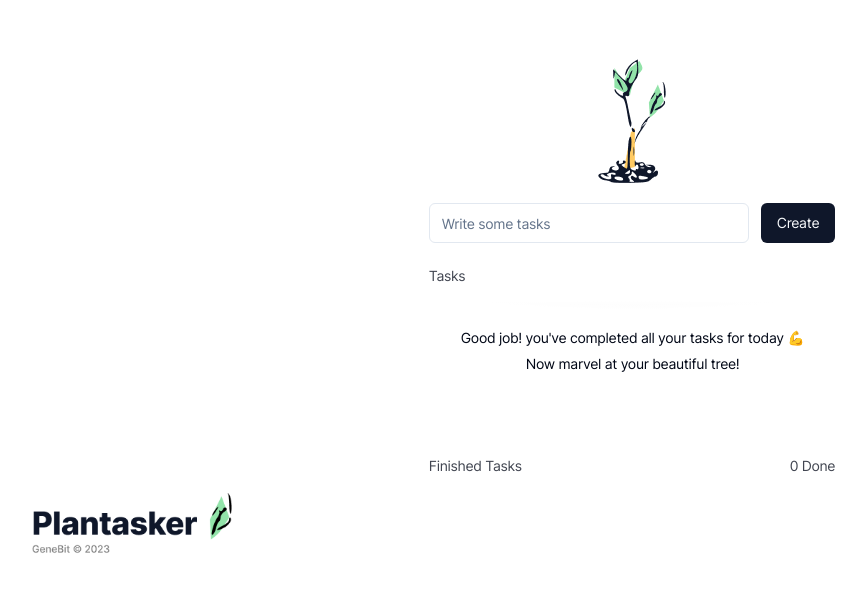
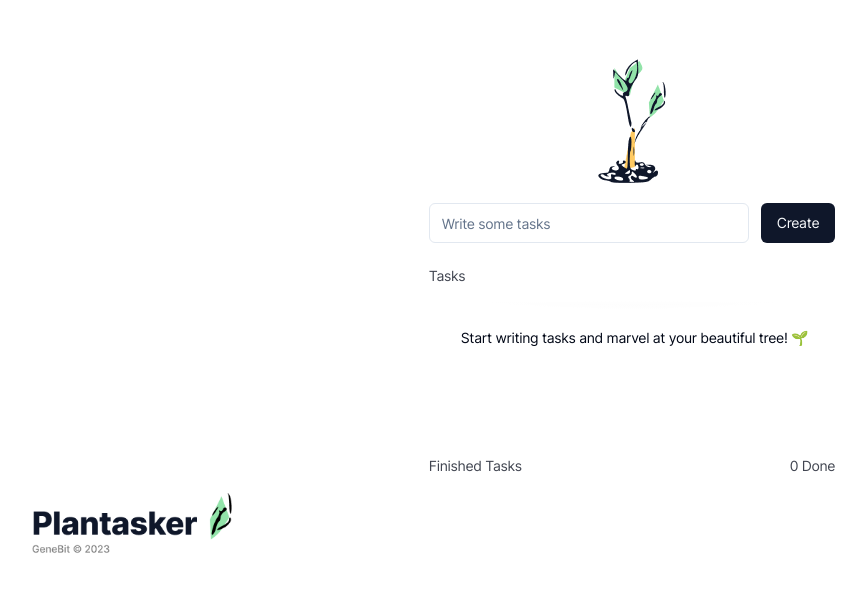
Before and after one commit to genebit/plantasker, a React (Vite) app: page / in a window 1280 px wide. Shown: the part 206-798 px from the top of the page, without its empty margins (8-874 px from the left). Built offline with nearby package versions, Linux system fonts and the light colour scheme.

Commit message:
feat: modify prompt for diff. empty states

```diff
--- a/src/pages/todo/components/TasksList/TasksList.tsx
+++ b/src/pages/todo/components/TasksList/TasksList.tsx
@@ -5,6 +5,34 @@
 function TasksList() {
   const context = useContext(TaskContext)
   const tasks = context?.tasks.filter((task) => !task.done)
+  const finishedTasks = context?.tasks.filter((task) => task.done)
+
+  const Prompt = () => {
+    const taskLength = tasks?.length ?? 0
+    const finishedTaskLength = finishedTasks?.length ?? 0
+
+    let component = undefined
+    if (context?.tasks.length === 0) {
+      // this user has no tasks yet.
+      component = (
+        <p className="absolute text-sm left-[2rem] top-1/4 text-center animate-fade-in">
+          Start writing tasks and marvel at your beautiful tree! 🌱
+        </p>
+      )
+    }
+    if (taskLength == 0 && finishedTaskLength != 0) {
+      // this user has finished all tasks and all are placed
+      // on the finished tasks list.
+      component = (
+        <p className="absolute text-sm left-[2rem] top-1/4 text-center animate-fade-in">
+          Good job! you've completed all your tasks for today 💪 <br />
+          Now marvel at your beautiful tree!
+        </p>
+      )
+    }
+
+    return component
+  }
 
   return (
     <>
@@ -12,12 +40,7 @@
         {tasks?.map((task) => {
           return <TaskCard key={task.id} task={task} />
         })}
-        {tasks?.length === 0 ? (
-          <p className="absolute text-sm left-[2rem] top-1/4 text-center">
-            Good job! you've completed all your tasks for today 💪 <br />
-            Now marvel at your beautiful tree!
-          </p>
-        ) : null}
+        <Prompt />
       </div>
     </>
   )
```
